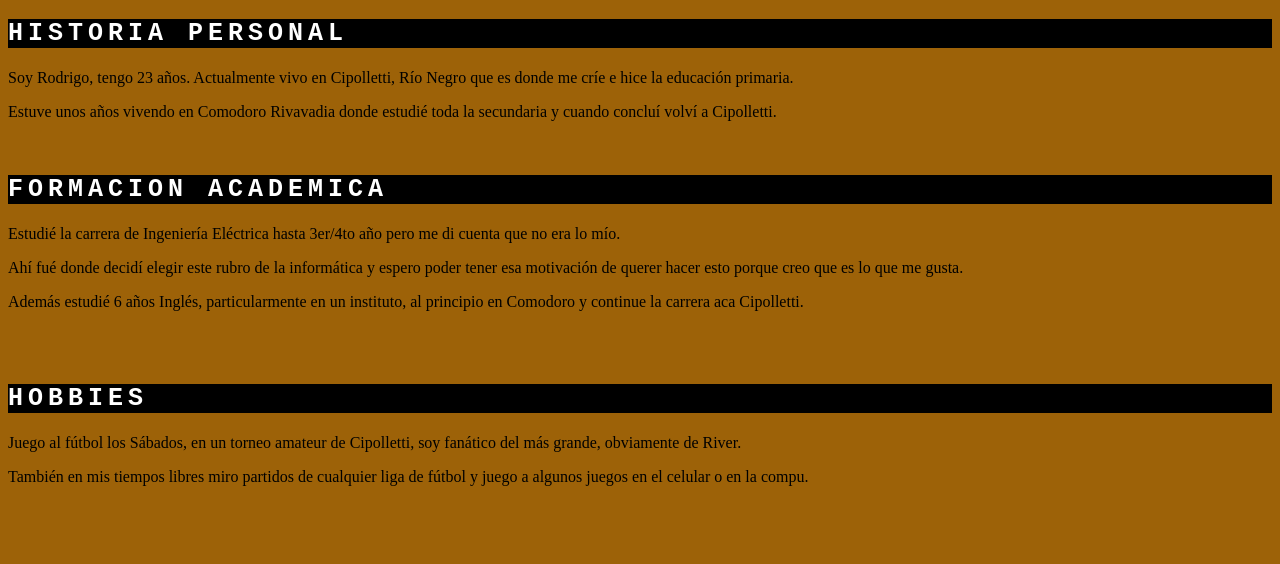
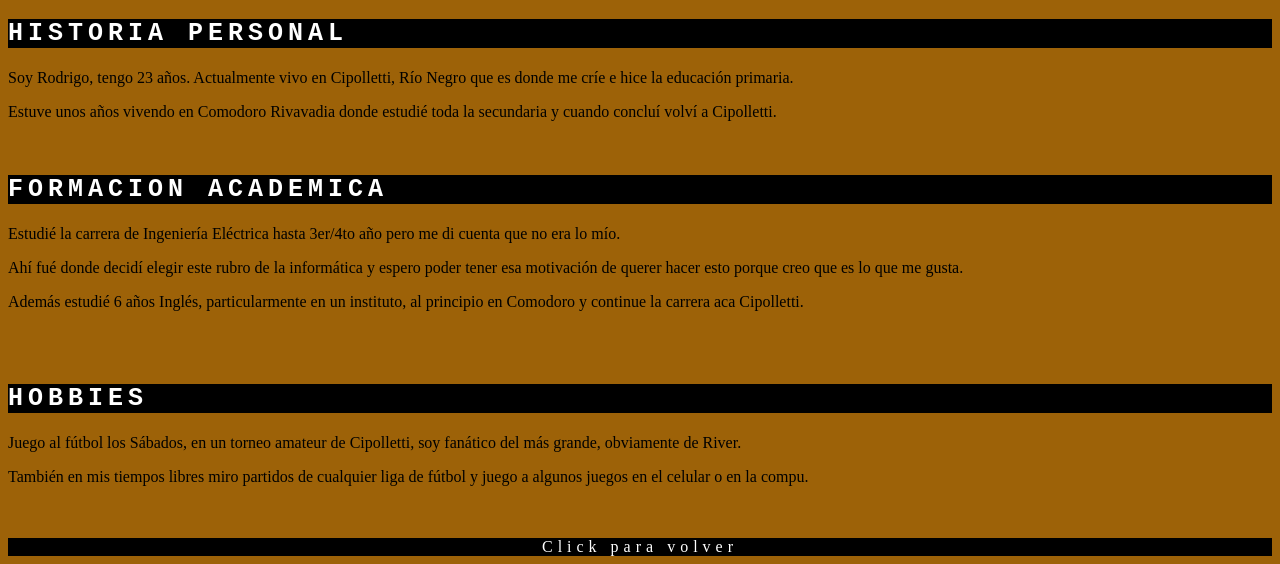
Before and after one commit to RodriCalvo/Front-End-I, a plain HTML site: page sobremi.html in a window 1280 px wide. Shown: the part 267-831 px from the top of the page. Drawn offline with Linux system fonts and the light colour scheme.

Commit message:
Agregando boton de vuelta

```diff
--- a/sobremi.css
+++ b/sobremi.css
@@ -29,3 +29,19 @@ header{
 body{
     background-color: rgb(157, 98, 8);
 }
+
+.menu{
+    background-color: black;
+    display: inline-flex;
+}
+
+.menu a{
+    text-decoration: none;
+    color: white;
+    border-radius: 4px;
+}
+
+.menu a:hover{
+    background-color: white;
+    color: black;
+}
--- a/sobremi.html
+++ b/sobremi.html
@@ -49,5 +49,14 @@
     </main>
     <br><br>
 
+<footer>
+
+    <div class="menu">
+
+        <a href="index.html">Click para volver</a>
+
+    </div>
+
+</footer>
 
 </html>
```
Also changed, not shown: index.html (+1 -1 lines).
